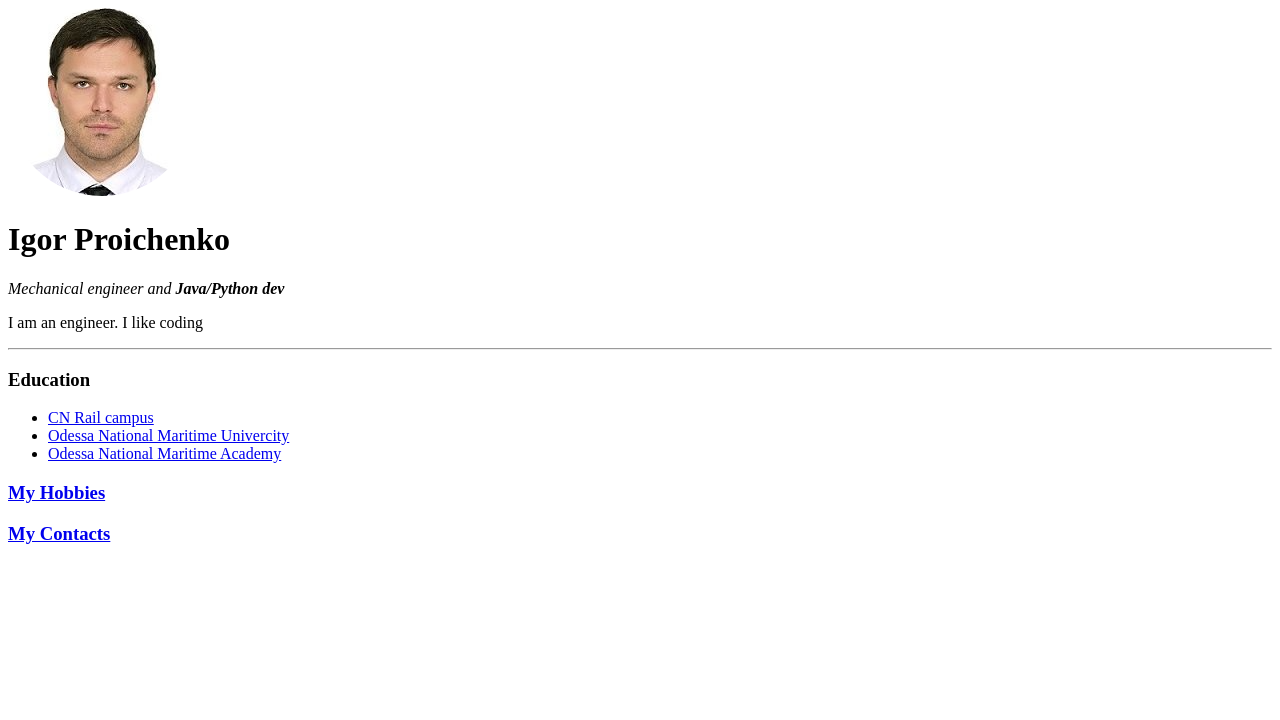
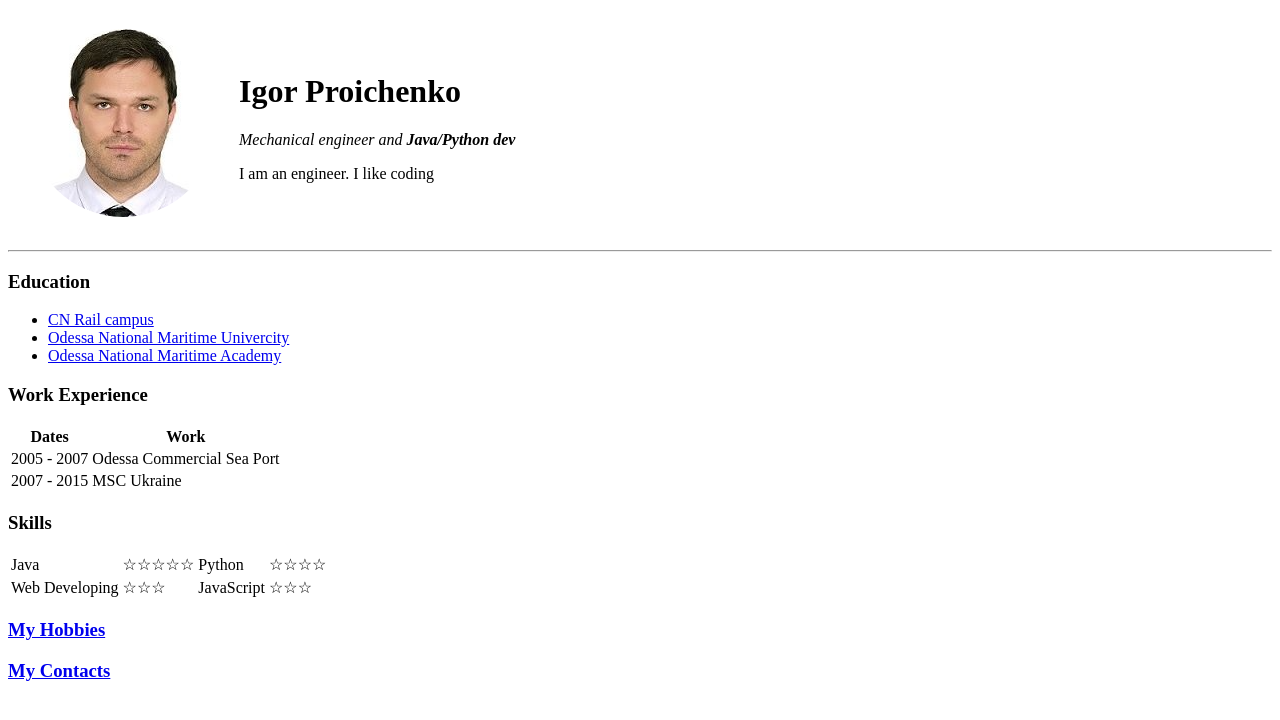
Before and after one commit to MancunianRed/HTML-Personal-site, a plain HTML site: page index.html in a window 1280 px wide. Drawn offline with Linux system fonts and the light colour scheme.

Commit message:
Tables has been added to the Index file

```diff
--- a/index.html
+++ b/index.html
@@ -5,10 +5,16 @@
     <title>ꂑ Igor`s personal site</title>
   </head>
   <body>
-    <img src="images/igor.png" alt="Igor profile picture">
-    <h1>Igor Proichenko</h1>
-    <p><em>Mechanical engineer and <strong>Java/Python dev</strong></em></p>
-    <p>I am an engineer. I like coding</p>
+    <table cellspacing="20">
+      <tr>
+        <td><img src="images/igor.png" alt="Igor profile picture"></td>
+        <td>
+          <h1>Igor Proichenko</h1>
+          <p><em>Mechanical engineer and <strong>Java/Python dev</strong></em></p>
+          <p>I am an engineer. I like coding</p>
+        </td>
+      </tr>
+    </table>
     <hr>
     <h3>Education</h3>
     <ul>
@@ -16,6 +22,42 @@
       <li><a href="https://onmu.odessa.ua/en">Odessa National Maritime Univercity</a></li>
       <li><a href="http://www.onma.edu.ua/?lang=en">Odessa National Maritime Academy</a></li>
     </ul>
+    <h3>Work Experience</h3>
+    <table>
+      <thead>
+        <tr>
+          <th>Dates</th>
+          <th>Work</th>
+        </tr>
+      </thead>
+      <tbody>
+        <tr>
+          <td>2005 - 2007</td>
+          <td>Odessa Commercial Sea Port</td>
+        </tr>
+        <tr>
+          <td>2007 - 2015</td>
+          <td>MSC Ukraine</td>
+        </tr>
+      </tbody>
+    </table>
+    <h3>Skills</h3>
+    <table>
+      <tr>
+        <td>Java</td>
+        <td>☆☆☆☆☆</td>
+        <td>Python</td>
+        <td>☆☆☆☆</td>
+      </tr>
+      <tr>
+        <td>Web Developing</td>
+        <td>☆☆☆</td>
+        <td>JavaScript</td>
+        <td>☆☆☆</td>
+      </tr>
+    </table>
+
+
     <h3><a href="hobbies.html">My Hobbies</a></h3>
     <h3><a href="contacts.html">My Contacts</a></h3>
 
```
